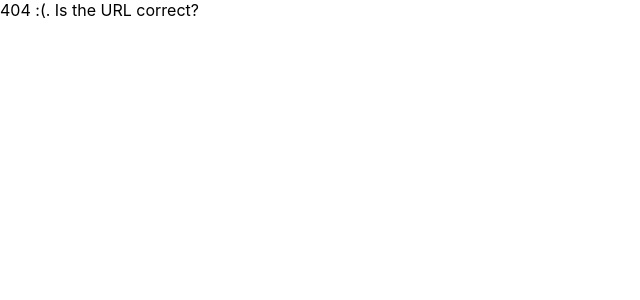
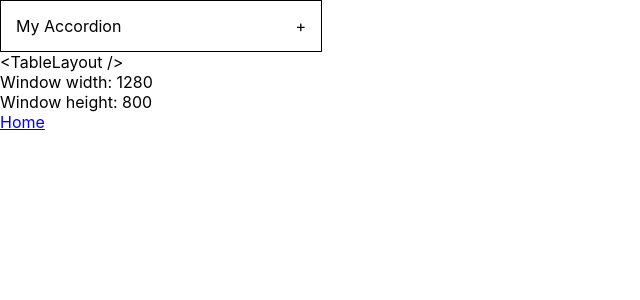
Before and after one commit to ib-sundeep/react-classes, a React (Create React App) app: page /best-practices in a window 1280 px wide. Before the commit this address had no page. Shown: the top 300 px of the page, without its empty margins (0-640 px from the left). Built offline with nearby package versions, Linux system fonts and the light colour scheme.

Commit message:
code from class 16-12-2022 part 1

```diff
--- a/mock_server/db.json
+++ b/mock_server/db.json
@@ -196,6 +196,29 @@
       "tax": 43380,
       "total": 284380,
       "id": 5
+    },
+    {
+      "products": [
+        {
+          "id": 1,
+          "categoryId": 1,
+          "title": "Apple iPhone 14",
+          "price": 100000,
+          "quantity": 1
+        },
+        {
+          "id": 2,
+          "categoryId": 1,
+          "title": "Apple iPhone 13",
+          "price": 70000,
+          "quantity": 1
+        }
+      ],
+      "subTotal": 170000,
+      "discount": 0,
+      "tax": 30600,
+      "total": 200600,
+      "id": 6
     }
   ]
 }
--- a/package.json
+++ b/package.json
@@ -8,6 +8,7 @@
     "@testing-library/user-event": "^13.5.0",
     "json-server": "^0.17.1",
     "lodash": "^4.17.21",
+    "prop-types": "^15.8.1",
     "react": "^18.2.0",
     "react-dom": "^18.2.0",
     "react-redux": "^8.0.5",
--- a/src/App.jsx
+++ b/src/App.jsx
@@ -2,6 +2,7 @@ import React, { useState } from 'react';
 import { Route, Switch } from 'react-router-dom';
 
 import CartContext from './contexts/CartContext';
+import BestPracticesPage from './pages/BestPracticesPage';
 import CartPage from './pages/CartPage';
 import NotFoundPage from './pages/NotFoundPage';
 import OrdersPage from './pages/OrdersPage';
@@ -90,6 +91,11 @@ function App() {
           path="/orders"
           component={OrdersPage}
         />
+        <Route
+          exact={true}
+          path="/best-practices"
+          component={BestPracticesPage}
+        />
         <Route component={NotFoundPage} />
       </Switch>
     </CartContext.Provider>
--- /dev/null
+++ b/src/components/Accordion/Accordion.jsx
@@ -0,0 +1,57 @@
+import React from 'react';
+import { useState } from 'react';
+import PropTypes from 'prop-types';
+
+import styles from './Accordion.module.css'
+
+function Accordion({
+  defaultExpanded,
+  heading,
+  children,
+  type, // 'danger', 'success', 'warning', 'primary'
+}) {
+  const [isExpanded, setIsExpanded] = useState(defaultExpanded);
+
+  function handleAccordionToggle() {
+    setIsExpanded(!isExpanded);
+  }
+
+  return (
+    <div className={styles.root}>
+      <div
+        className={styles.heading}
+        onClick={handleAccordionToggle}
+      >
+        <div className={styles.title}>
+          {heading}
+        </div>
+        <div>
+          {isExpanded ? '-' : '+'}
+        </div>
+      </div>
+      {isExpanded && (
+        <div className={styles.content}>
+          {children}
+        </div>
+      )}
+    </div>
+  );
+}
+
+Accordion.defaultProps = {
+  defaultExpanded: false,
+}
+
+Accordion.propTypes = {
+  /**
+   * Specifies if the accordion is open or close by default
+   */
+  defaultExpanded: PropTypes.bool,
+  heading: PropTypes.string.isRequired,
+  children: PropTypes.node.isRequired,
+  type: PropTypes.oneOf([
+    'danger', 'primary', 'success', 'warning'
+  ])
+}
+
+export default Accordion;
--- /dev/null
+++ b/src/components/Accordion/Accordion.module.css
@@ -0,0 +1,17 @@
+.root {
+  max-width: 300px;
+  border: 1px solid black;
+  padding: 10px;
+}
+
+.heading {
+  display: flex;
+  flex-direction: row;
+  cursor: pointer;
+  padding: 5px;
+}
+
+.title {
+  flex: 1 0 0;
+  margin-right: 10px;
+}
--- /dev/null
+++ b/src/components/Accordion/index.js
@@ -0,0 +1 @@
+export { default } from './Accordion.jsx';
--- /dev/null
+++ b/src/pages/BestPracticesPage/BestPracticesPage.jsx
@@ -0,0 +1,64 @@
+import React, { useEffect, useState } from 'react';
+import { Link } from 'react-router-dom';
+
+import Accordion from '../../components/Accordion';
+
+const list = [
+  'Render list item 1',
+  'Render list item 2',
+  'Render list item 3',
+  'Render list item 4'
+]
+
+
+// <Component />
+// <Component>My children</Component>
+function BestPracticesPage() {
+  const [windowSize, setWindowSize] = useState({
+    width: window.innerWidth,
+    height: window.innerHeight,
+  })
+
+  // disposers = [() => {
+  //   window.removeEventListener('resize', handleResize);
+  // }]
+
+  useEffect(() => {
+    function handleResize() {
+      setWindowSize({
+        width: window.innerWidth,
+        height: window.innerHeight,
+      });
+    }
+
+    window.addEventListener('resize', handleResize);
+
+    return () => {
+      window.removeEventListener('resize', handleResize);
+    }
+  }, []);
+
+  return (
+    <div>
+      <Accordion heading="My Accordion">
+        <ul>
+          {list.map((item, index) => <li key={index}>{item}</li>)}
+        </ul>
+        <Accordion
+          heading="Nested Accordion"
+          defaultExpanded={true}
+        >
+          {list.map((item, index) => <li key={index}>{item}</li>)}
+        </Accordion>
+      </Accordion>
+      {windowSize.width > 580 ? '<TableLayout />' : '<MobileLayout />'}
+      <div>
+        <div>Window width: {windowSize.width}</div>
+        <div>Window height: {windowSize.height}</div>
+      </div>
+      <Link to="/">Home</Link>
+    </div>
+  );
+}
+
+export default BestPracticesPage;
--- /dev/null
+++ b/src/pages/BestPracticesPage/index.js
@@ -0,0 +1 @@
+export { default } from './BestPracticesPage.jsx';
```
Also changed, not shown: 1 other file (tests, documents, lock files or other folders).
